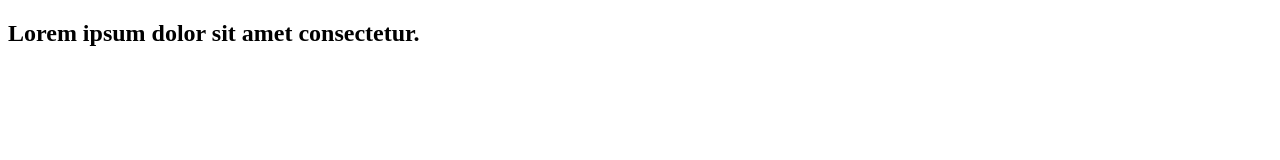
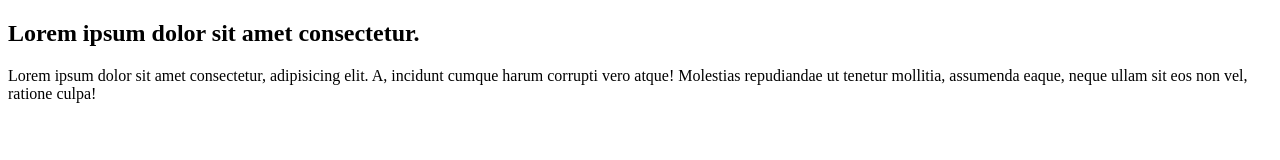
Before and after one commit to pratik1335/learn-git, a plain HTML site: page index.html in a window 1280 px wide. Drawn offline with Linux system fonts and the light colour scheme.

Commit message:
add paragraph to code

```diff
--- a/index.html
+++ b/index.html
@@ -7,5 +7,10 @@
   </head>
   <body>
     <h2>Lorem ipsum dolor sit amet consectetur.</h2>
+    <p>
+      Lorem ipsum dolor sit amet consectetur, adipisicing elit. A, incidunt
+      cumque harum corrupti vero atque! Molestias repudiandae ut tenetur
+      mollitia, assumenda eaque, neque ullam sit eos non vel, ratione culpa!
+    </p>
   </body>
 </html>
```
